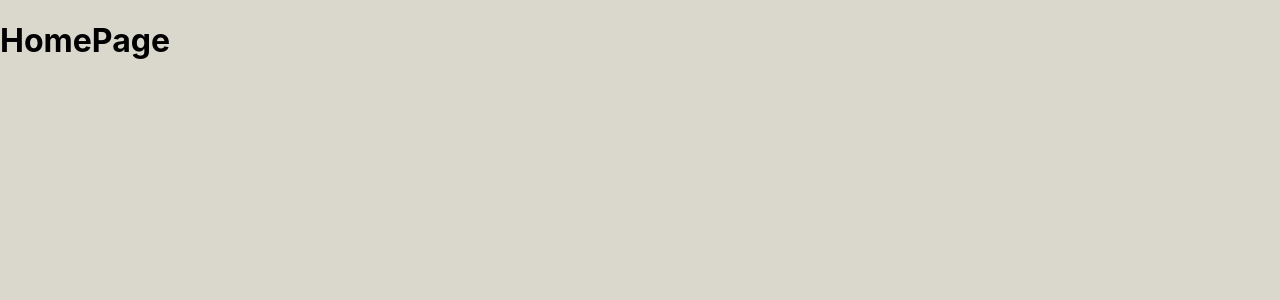
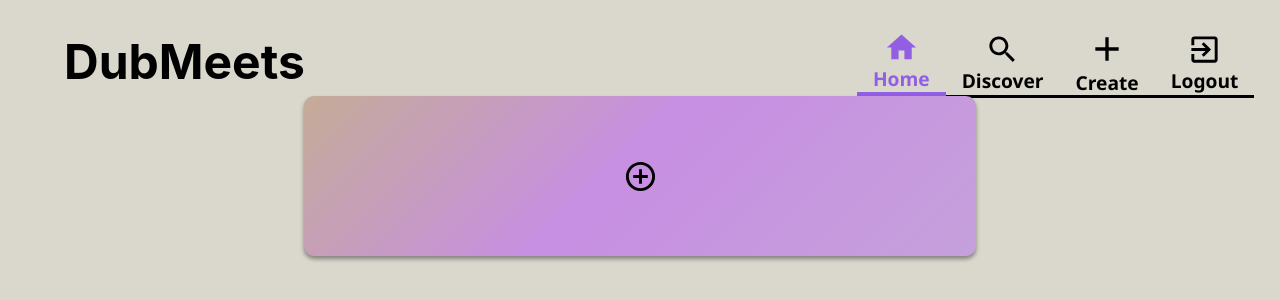
Before and after one commit to akumar282/StudyMeetEat, a React (Create React App) app: page /home in a window 1280 px wide. Shown: the top 300 px of the page. Built offline with nearby package versions, Linux system fonts and the light colour scheme.

Commit message:
more stuff

```diff
--- /dev/null
+++ b/src/Pages/CSS/HomePage.css
@@ -0,0 +1,50 @@
+.HomePageContainer {
+  display: flex;
+  flex-direction: column;
+  align-items: center;
+  justify-content: center;
+}
+.HPCreate {
+  display: flex;
+  align-items: center;
+  background: linear-gradient(
+    -45deg,
+    #af69dd73,
+    #b841f07a,
+    #af970d79,
+    #fcf94875
+  );
+  animation: Gradient 15s ease infinite;
+  background-size: 200% 200%;
+  justify-content: center;
+  background-color: #d6d6d6;
+  width: 42rem;
+  height: 20vh;
+  margin: 1rem;
+  margin-bottom: 5rem;
+  box-shadow: 0 3px 4px rgba(0, 0, 0, 0.4);
+  border-radius: 10px;
+  border-width: 0.2rem;
+  transition: ease-in-out 0.4s;
+  flex-direction: column;
+}
+@keyframes Gradient {
+  0% {
+    background-position: 0% 50%;
+  }
+  50% {
+    background-position: 100% 50%;
+  }
+  100% {
+    background-position: 0% 50%;
+  }
+}
+.HPCreate:hover {
+  display: flex;
+  box-shadow: 0 9px 10px rgba(0, 0, 0, 0.4);
+  transition: ease-in-out 0.4s;
+}
+.HPCreate:hover .Creaticon {
+    color: #915ee4;
+    transition: ease-in-out 0.4s;
+}
--- a/src/Pages/HomePage.tsx
+++ b/src/Pages/HomePage.tsx
@@ -1,10 +1,14 @@
 import React from "react";
+import Navbar from "./components/NavBar";
+import "./CSS/HomePage.css";
+import AddCircleOutlineIcon from "@mui/icons-material/AddCircleOutline";
 
 export default function HomePage() {
   return (
-    <main>
-      <div className="HomeContainer">
-        <h1>HomePage</h1>
+    <main className="HomePageContainer">
+      <Navbar />
+      <div className = "HomePageMain">
+        <div className = "HPCreate"> <AddCircleOutlineIcon fontSize="large" className="Creaticon" /> </div>
       </div>
     </main>
   );
--- a/src/Pages/LandingPage.tsx
+++ b/src/Pages/LandingPage.tsx
@@ -4,6 +4,8 @@ import { Button, Typography } from "@mui/material";
 import { Link } from "react-router-dom";
 
 export default function LandingPage() {
+
+
   return (
     <main className="LandingPageContainer">
       <div className="LPHeader">
--- a/src/Pages/LoginPage.tsx
+++ b/src/Pages/LoginPage.tsx
@@ -5,12 +5,15 @@ import { useFormik } from "formik";
 import Visibility from '@mui/icons-material/Visibility';
 import VisibilityOff from '@mui/icons-material/VisibilityOff';
 import * as yup from "yup";
+import { Link, useNavigate } from "react-router-dom";
+
 export default function LoginPage() {
     const [showPassword, setShowPassword] = React.useState(false);
     const handleClickShowPassword = () => setShowPassword((show) => !show);
     const handleMouseDownPassword = (event: React.MouseEvent<HTMLButtonElement>) => {
         event.preventDefault();
     };
+    const navigate = useNavigate();
 
   const formik = useFormik({
     initialValues: {
@@ -38,13 +41,13 @@ export default function LoginPage() {
         return errors;
     },
     onSubmit: (values) => {
-      alert(JSON.stringify(values, null, 2));
+      // add login functionality here
+      navigate("/home");
     },
   });
 
   return (
-    <main>
-      <div className="LoginContainer">
+      <main className="LoginContainer">
         <div className="LoginBox">
           <div className="LoginTitle">
             <Typography
@@ -143,6 +146,8 @@ export default function LoginPage() {
             </Typography>
             <Button
                 variant="contained"
+                component={Link}
+                to="/signup"
                 sx={{
                     backgroundColor: "#bf9b30",
                     width: "85%",
@@ -159,7 +164,6 @@ export default function LoginPage() {
             </Button>
             </div>
         </div>
-      </div>
-    </main>
+      </main>
   );
 }
--- a/src/Pages/SignUpPage.tsx
+++ b/src/Pages/SignUpPage.tsx
@@ -2,10 +2,10 @@ import React from "react";
 
 export default function SignUpPage() {
     return (
-        <main>
-        <div className="SignUpContainer">
-            <h1>SignUpPage</h1>
-        </div>
+        <main className="SignUpContainer" >
+            <div>
+
+            </div>
         </main>
     );
 }
--- /dev/null
+++ b/src/Pages/components/NavBar.css
@@ -0,0 +1,87 @@
+.nav {
+  width: 100%;
+  display: flex;
+  align-items: center;
+  justify-content: center;
+}
+.divNav {
+  color: #000000;
+  display: flex;
+  justify-content: space-between;
+  gap: 1rem;
+  height: 10vh;
+  width: 100%;
+  max-width: 100rem;
+  padding-top: 1rem;
+  padding: 0 0rem;
+
+}
+.SiteTitle {
+  margin-left: 5%;
+  margin-bottom: 1rem;
+  margin-top: 2rem;
+  font-size: 3rem;
+  font-weight: bold;
+}
+.nav ul {
+  padding: 0;
+
+  align-items: stretch;
+  list-style: none;
+  height: 5rem;
+  display: flex;
+  border-bottom: 3px solid #000000;
+}
+.nav a {
+  color: inherit;
+  text-decoration: none;
+  height: 100%;
+  display: flex;
+  align-items: center;
+  padding: 0.5rem 1rem;
+  font-weight: bold;
+  font-family: "Segoe UI", Tahoma, Geneva, Verdana, sans-serif;
+  font-size: 1.2rem;
+
+}
+.nav li.active {
+  border-bottom: 6px solid #915ee4;
+  color: #915ee4;
+  margin-bottom: -3px;
+
+}
+.nav li:hover {
+  border-bottom: 6px solid #715899;
+  color: #715899;
+  margin-bottom: -2px;
+
+}
+.navElement {
+  display: flex;
+  flex-direction: column;
+  justify-content: center;
+  padding: 0;
+  gap: 0;
+
+}
+.ProfilePicture {
+  display: flex;
+  top: 2rem;
+  width: 3.4rem;
+  margin-top: 1rem;
+  height: 4rem;
+  border-radius: 50%;
+  object-fit: cover;
+  margin-right: 1rem;
+
+}
+.SearchBar {
+  display: flex;
+  align-items: center;
+  justify-content: center;
+  height: 5rem;
+  margin-top: 1rem;
+  margin-bottom: 1rem;
+  gap:1%;
+  margin-right: 2%;
+}
--- /dev/null
+++ b/src/Pages/components/NavBar.tsx
@@ -0,0 +1,102 @@
+import { Typography, Button, IconButton } from "@mui/material";
+import React, { useEffect, useState } from "react";
+import { Link, useMatch, useResolvedPath } from "react-router-dom";
+import ExitToAppIcon from "@mui/icons-material/ExitToApp";
+import HomeIcon from "@mui/icons-material/Home";
+import SettingsIcon from "@mui/icons-material/Settings";
+import AddIcon from "@mui/icons-material/Add";
+import SearchIcon from "@mui/icons-material/Search";
+import InboxIcon from "@mui/icons-material/Inbox";
+import "./NavBar.css";
+import { useNavigate } from "react-router-dom";
+export default function Navbar() {
+  const navigate = useNavigate();
+  function Logout() {
+    localStorage.clear();
+    navigate("/");
+    window.location.reload();
+  }
+
+
+
+  // const [imageSrc, setImageSrc] = useState("");
+  // fetch image and comments
+  // useEffect(() => {
+  //   const fetchImage = async () => {
+  //     const src = await getImage(localStorage.getItem("profileImage")!);
+  //     setImageSrc(src);
+  //   };
+
+  //   fetchImage();
+
+  // }, []);
+
+  return (
+    <nav className="nav">
+      <div className="divNav">
+        <h1 className="SiteTitle" onClick={() => navigate("/home")}>
+          {" "}
+          DubMeets{" "}
+        </h1>
+        <div className="SearchBar">
+          <ul>
+            {/* <img src={LogoImg} width={130} height={50} alt="passedImg"/>
+                <CustomLink to= "/game"> Game </CustomLink>*/}
+
+            <CustomLink className="navElement" to="/home">
+              {" "}
+              <HomeIcon fontSize="large" /> Home{" "}
+            </CustomLink>
+            <CustomLink className="navElement" to="/discover">
+              {" "}
+              <SearchIcon fontSize="large" /> Discover{" "}
+            </CustomLink>
+            <CustomLink className="navElement" to="/create-project">
+              {" "}
+              <AddIcon sx={{ fontSize: 40 }} /> Create{" "}
+            </CustomLink>
+            <IconButton
+              sx={{
+                display: "flex",
+                alignItems: "center",
+                justifyContent: "center",
+                flexDirection: "column",
+                padding: "0.5rem 1rem",
+                mt: "1rem",
+                gap: 0,
+                fontWeight: "bold",
+                fontFamily: '"Segoe UI", Tahoma, Geneva, Verdana, sans-serif',
+                color: "black",
+                fontSize: "1.2rem",
+                borderRadius: "0",
+                "&:hover": {
+                  color: "#715899",
+                },
+              }}
+              disableRipple
+              onClick={() => Logout()}
+            >
+              {" "}
+              <ExitToAppIcon fontSize="large" /> Logout
+            </IconButton>
+          </ul>
+          {/* <div className="ProfilePicture">
+              <img src={imageSrc} alt="profile"  />
+          </div> */}
+        </div>
+      </div>
+    </nav>
+  );
+}
+
+function CustomLink({ to, children, ...props }) {
+  const resolvedPath = useResolvedPath(to);
+  const isActive = useMatch({ path: resolvedPath.pathname, end: true });
+  return (
+    <li className={isActive ? "active" : ""}>
+      <Link to={to} {...props}>
+        {children}
+      </Link>
+    </li>
+  );
+}
```
